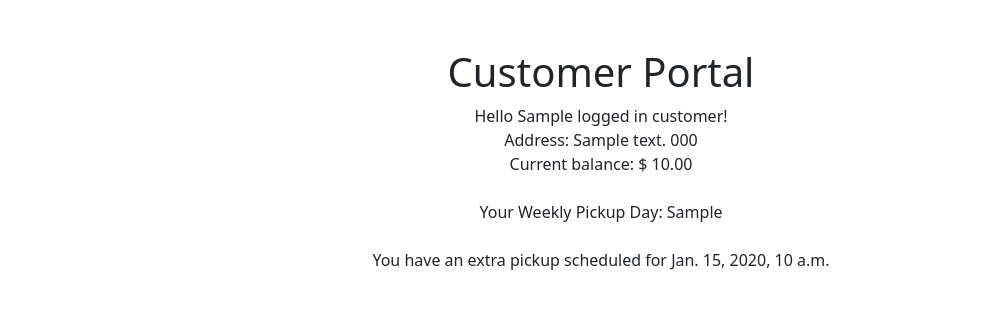
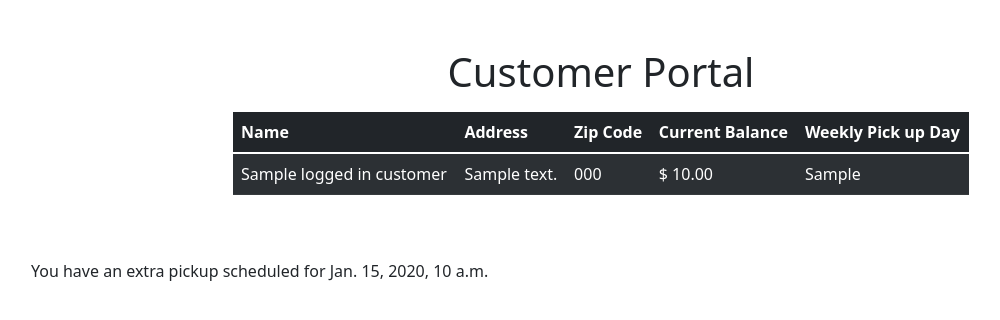
Before and after one commit to LatoyaNixon/Trash-Collector, a Django app: template trash_collector/customers/templates/customers/index.html in a window 1280 px wide. Shown: the part 56-376 px from the top of the page, without its empty margins (39-1039 px from the left). Run offline with Django 3.2, Linux system fonts and the light colour scheme; a user stored in the database is signed in; tables that the repository leaves empty hold one stand-in row (values such as "Sample post"); the template is opened without the code that fills it: most values are stand-ins (such as "Sample title", 1, 10 or a date in 2020).

Commit message:
added a table to the customer portal to display the informationin an easier way for the customer to see it.

```diff
--- a/trash_collector/customers/templates/customers/index.html
+++ b/trash_collector/customers/templates/customers/index.html
@@ -6,12 +6,28 @@
 
 {% block content %}
   {% if user.is_authenticated %}
-        Hello {{ logged_in_customer.name }}!<br />
-        Address: {{ logged_in_customer.address }} {{logged_in_customer.zip_code }}<br />
-        Current balance: $ {{ logged_in_customer.balance }}.00
-        <br />
-        <br />
-        Your Weekly Pickup Day: {{ logged_in_customer.weekly_pickup }}
+  <div class = "container mt-3"></div>
+        <table class ="table table-dark table-striped">
+          <thead>
+            <tr>
+                <th>Name</th>
+                <th>Address</th>
+                <th>Zip Code</th>
+                <th>Current Balance</th>
+                <th>Weekly Pick up Day</th>
+            </tr>
+        </thead>
+        <tbody>
+            <tr>
+                 <td>{{logged_in_customer.name}}</td>
+                 <td>{{ logged_in_customer.address }} </td>
+                 <td>{{logged_in_customer.zip_code }}</td>
+                 <td>$ {{ logged_in_customer.balance }}.00</td>
+                 <td>{{ logged_in_customer.weekly_pickup }}</td>
+            </tr>
+          </tbody>
+       </table>
+    </div>
         <br />
         <br />
         {% if logged_in_customer.one_time_pickup %}
--- a/trash_collector/employees/templates/employees/index.html
+++ b/trash_collector/employees/templates/employees/index.html
@@ -26,7 +26,7 @@
           </tbody>
          </table>
       </div>
-      </ul>
+    </ul>
     <br />
     <br />
     <div class="col-8" align="center">
```
